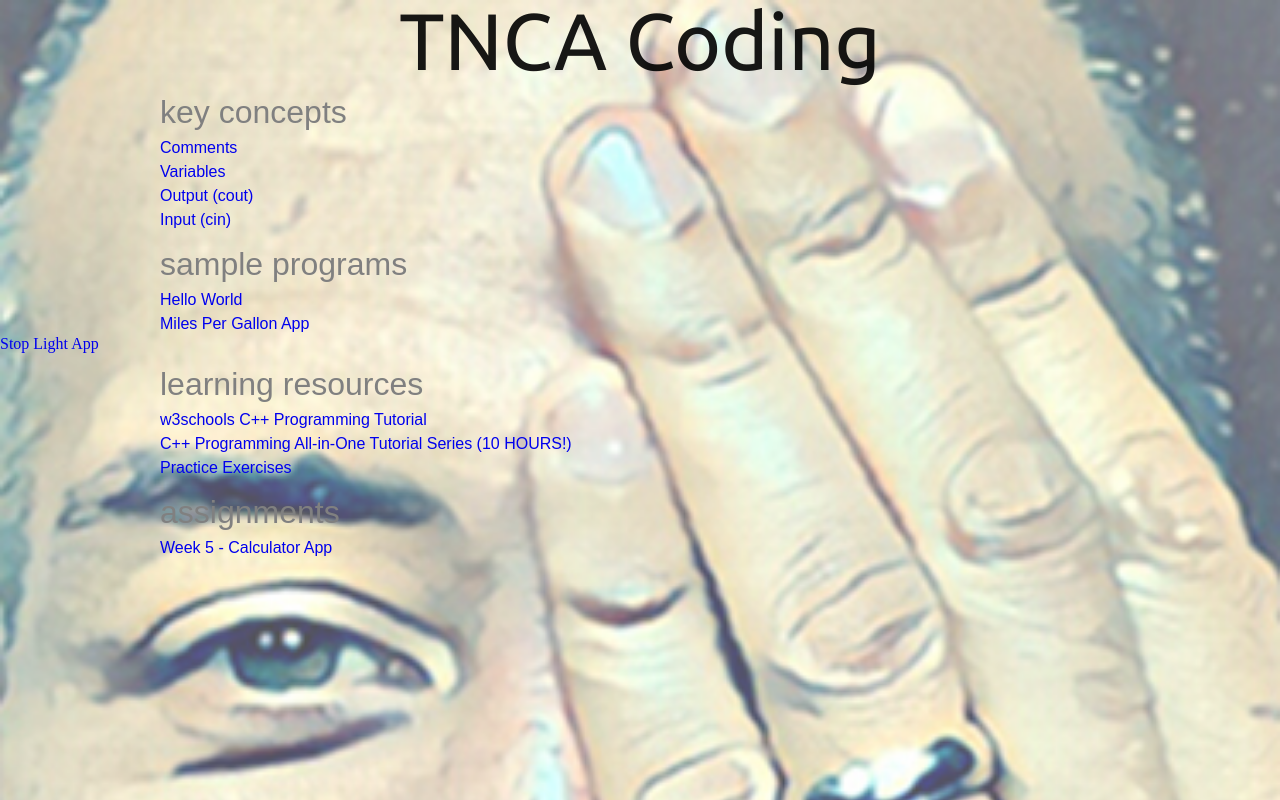
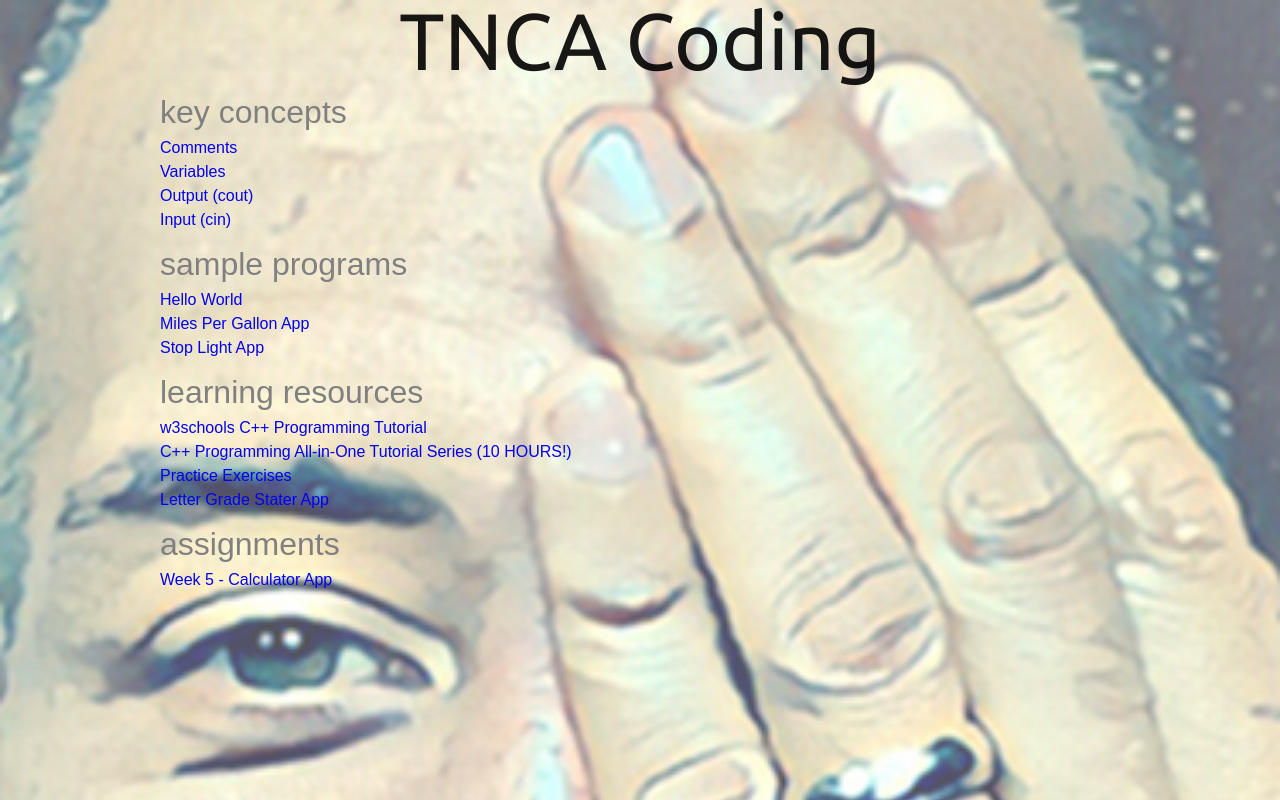
Before and after one commit to marklocklear/marklocklear.github.io, a plain HTML site: page tnca/index.html in a window 1280 px wide. Drawn offline with Linux system fonts and the light colour scheme; files whose address does not match are found by name; a web font is replaced by a local one.

Commit message:
update tnca page

```diff
--- a/tnca/index.html
+++ b/tnca/index.html
@@ -32,7 +32,6 @@
       <div class='body'>
         <a href="https://gist.github.com/marklocklear/b82d9fee04da03b2479bda6cb3c8e3bc" target="_blank">Hello World</a><br>
         <a href="https://gist.github.com/marklocklear/546fe5d518c4b24684ed6fe980d6164e" target="_blank">Miles Per Gallon App</a><br>
-      </div>
         <a href="https://gist.github.com/marklocklear/47111890c1cc4c98385f13f81e09f2bf" target="_blank">Stop Light App</a><br>
       </div>
       <div class='heading1'>
@@ -42,6 +41,7 @@
         <a href="https://www.w3schools.com/cpp/default.asp" target="_blank">w3schools C++ Programming Tutorial</a><br>
         <a href="https://www.youtube.com/watch?v=_bYFu9mBnr4" target="_blank">C++ Programming All-in-One Tutorial Series (10 HOURS!)</a><br>
         <a href="https://docs.google.com/document/d/1bY28IR--HdD2GVyYOG5PIFnPLa1ZhE62sFZ3En22Ktc/edit" target="_blank">Practice Exercises</a><br>
+        <a href="https://gist.github.com/marklocklear/31d30f27f5ce7f184da6038df64e9913" target="_blank">Letter Grade Stater App</a><br>
       </div>
       <div class='heading1'>
         assignments
```
